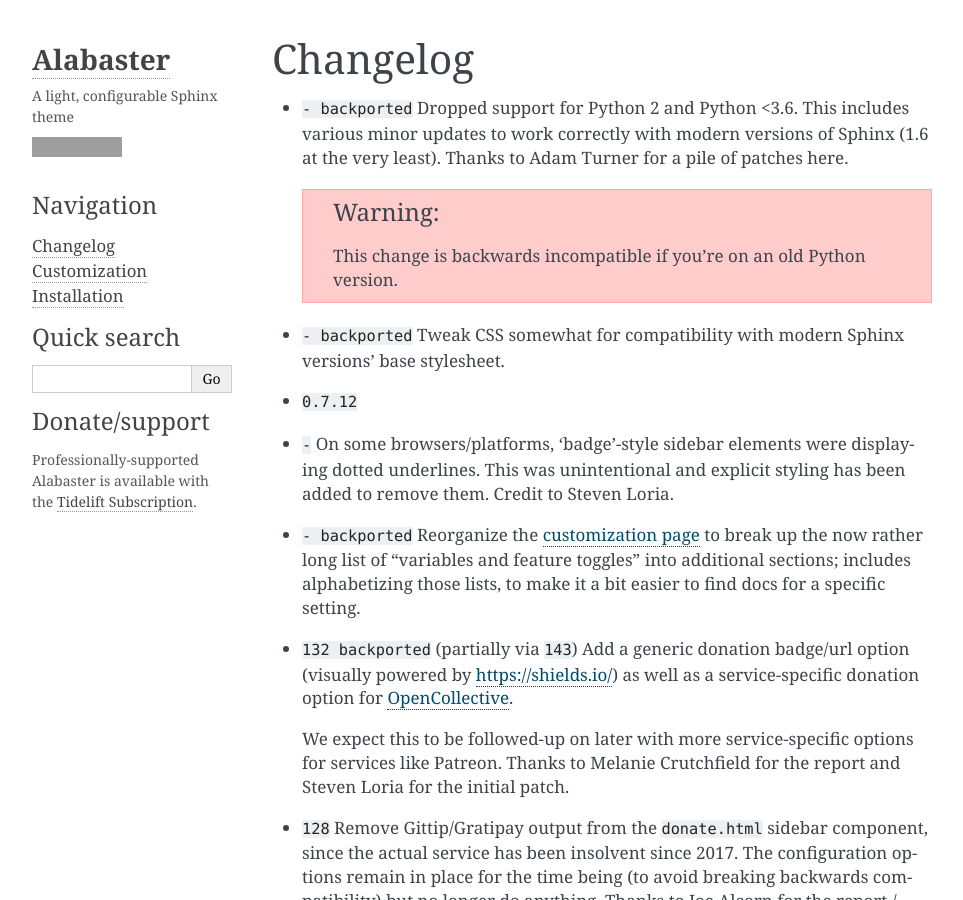
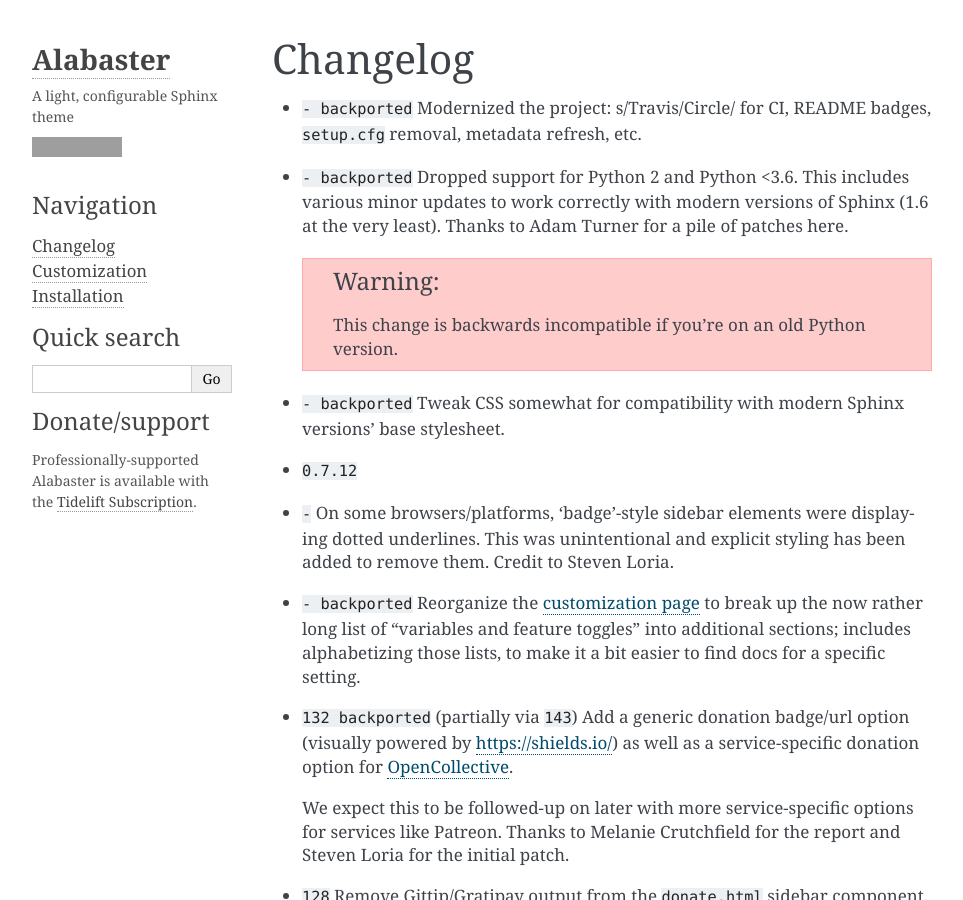
Before and after one commit to sphinx-doc/alabaster, a Sphinx documentation site: the page built from docs/changelog.rst, in a window 1280 px wide and 900 px high. Shown: the whole window, without its empty margins (148-1111 px from the left). Built offline with Sphinx 7.4.7, drawn with Linux system fonts in a browser that asks for light colours; cross-references to code outside the pages are shown as plain code; grey boxes are pictures that could not be loaded.

Commit message:
Migrate to CircleCI, or start to anyhow.

```diff
--- a/docs/changelog.rst
+++ b/docs/changelog.rst
@@ -2,6 +2,8 @@
 Changelog
 =========
 
+- :support:`- backported` Modernized the project: s/Travis/Circle/ for CI,
+  README badges, ``setup.cfg`` removal, metadata refresh, etc.
 - :support:`- backported` Dropped support for Python 2 and Python <3.6. This
   includes various minor updates to work correctly with modern versions of
   Sphinx (1.6 at the very least). Thanks to Adam Turner for a pile of patches
```
Also changed, not shown: .travis.yml (deleted), 1 other file.
